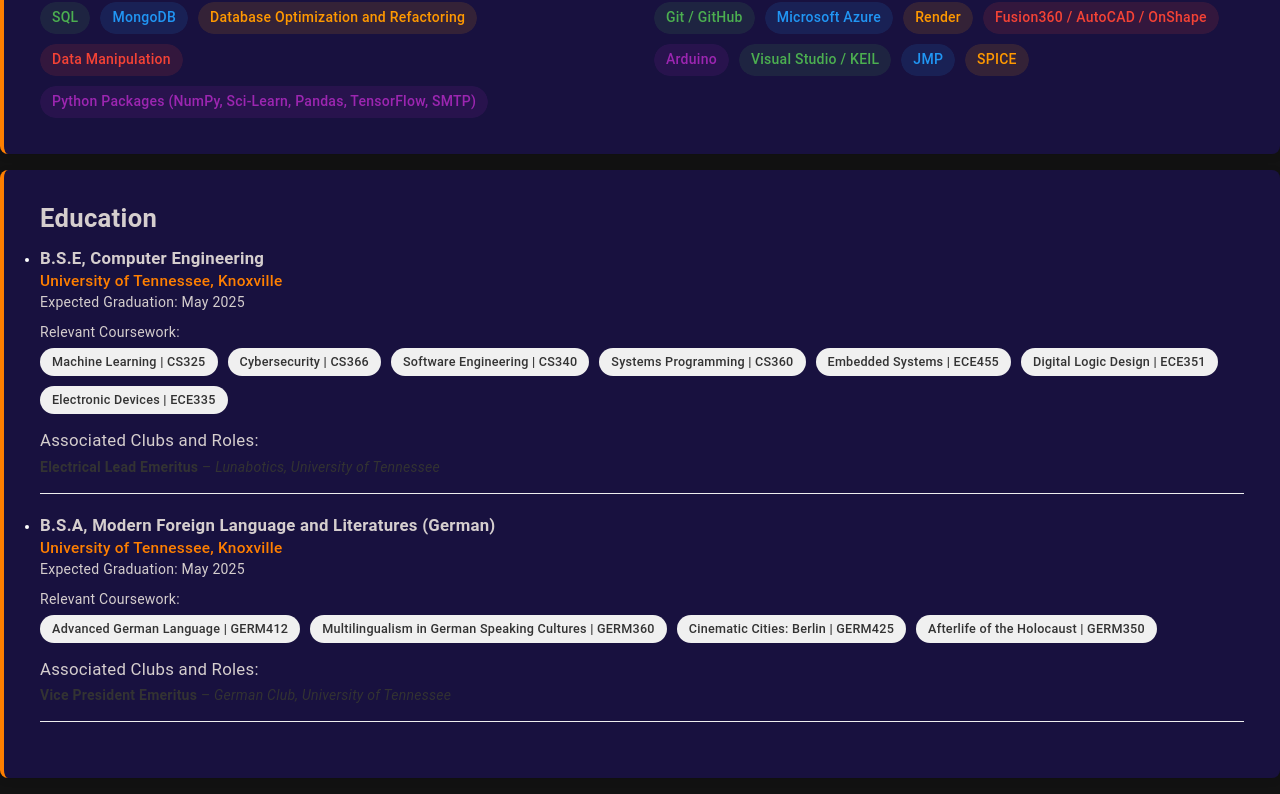
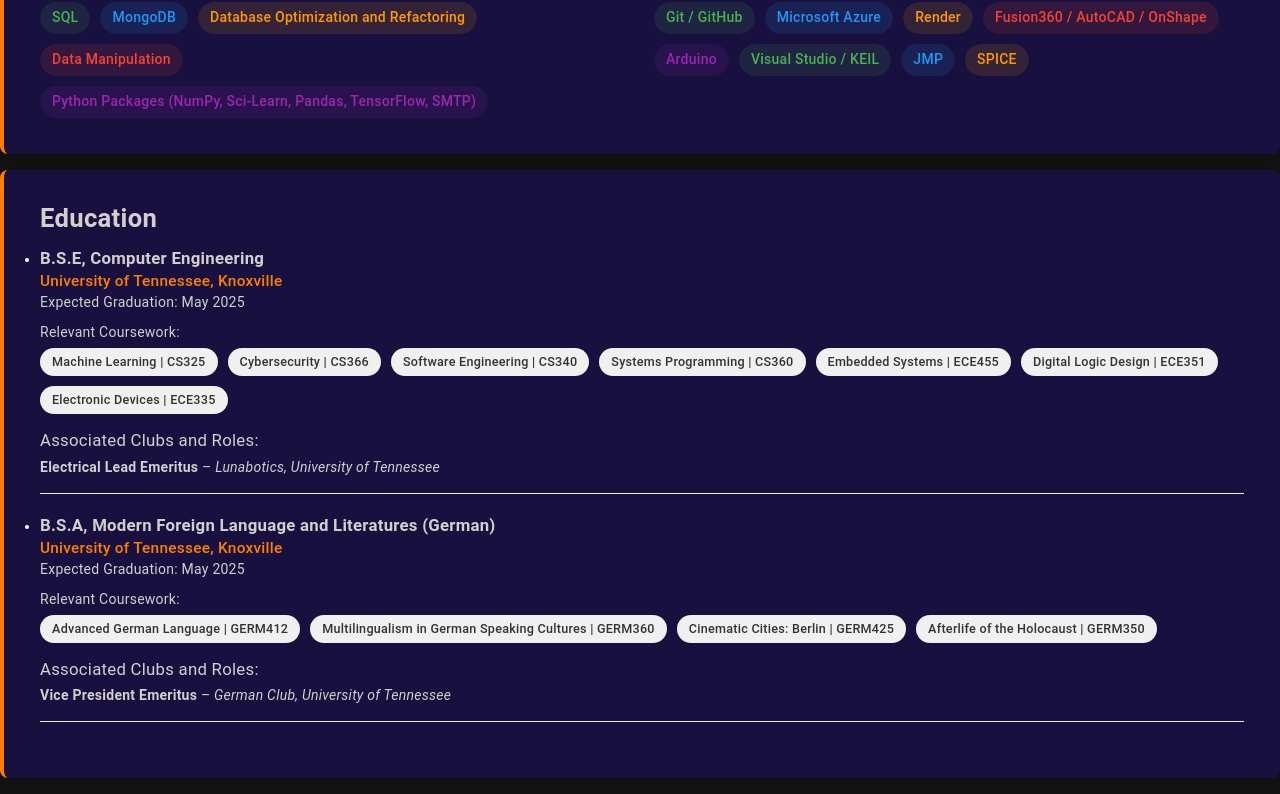
Before and after one commit to crouchbindcommit/portfolio, a Vue app: page /cv in a window 1280 px wide. Shown: the part 1130-1924 px from the top of the page. Built offline with nearby package versions, Linux system fonts and the light colour scheme.

Commit message:
Update Education.vue

```diff
--- a/src/components/cv/Education.vue
+++ b/src/components/cv/Education.vue
@@ -138,7 +138,7 @@
 
   .extracurricular-list li {
     font-size: 1em;
-    color: #333;
+    color: #d5cece;
     margin-bottom: 5px;
   }
   </style>
```
